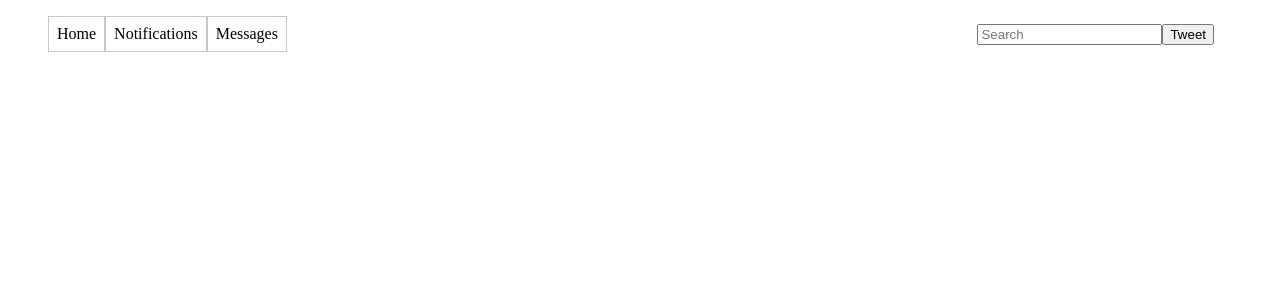
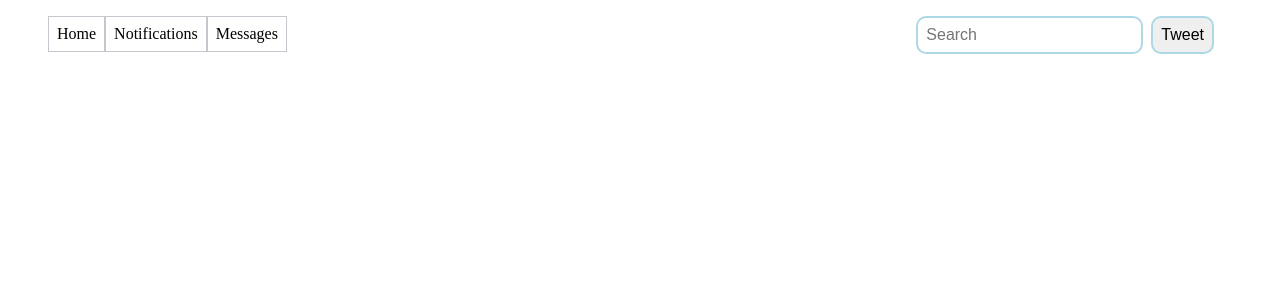
Before and after one commit to sn31/social-media-clone, a React app: page / in a window 1280 px wide. Shown: the top 300 px of the page. Built offline with nearby package versions, Linux system fonts and the light colour scheme.

Commit message:
finish styling SearchBar

```diff
--- a/src/components/SearchBar.jsx
+++ b/src/components/SearchBar.jsx
@@ -2,17 +2,26 @@ import React from "react";
 
 function SearchBar() {
     const SearchBarStyles = {
+       form: {
         float: 'right',
         marginRight: '50px',
-        padding:'0.5em',
-        fontSize: '1em',
+
+        },
+
+        inputStyles: {
+            fontSize: '1em',
+            marginRight: '0.5em',
+            padding: '0.5em',
+            borderRadius: '10px',
+            border: '2px solid lightblue'
+        }
     }
     return(
-        <div style={SearchBarStyles}>
+        <div style={SearchBarStyles.form}>
             <form>
-                <input placeholder="Search">
+                <input style={SearchBarStyles.inputStyles} placeholder="Search">
                 </input>
-                <button>Tweet</button>
+                <button style={SearchBarStyles.inputStyles}>Tweet</button>
             </form>
         </div>
     );
```
